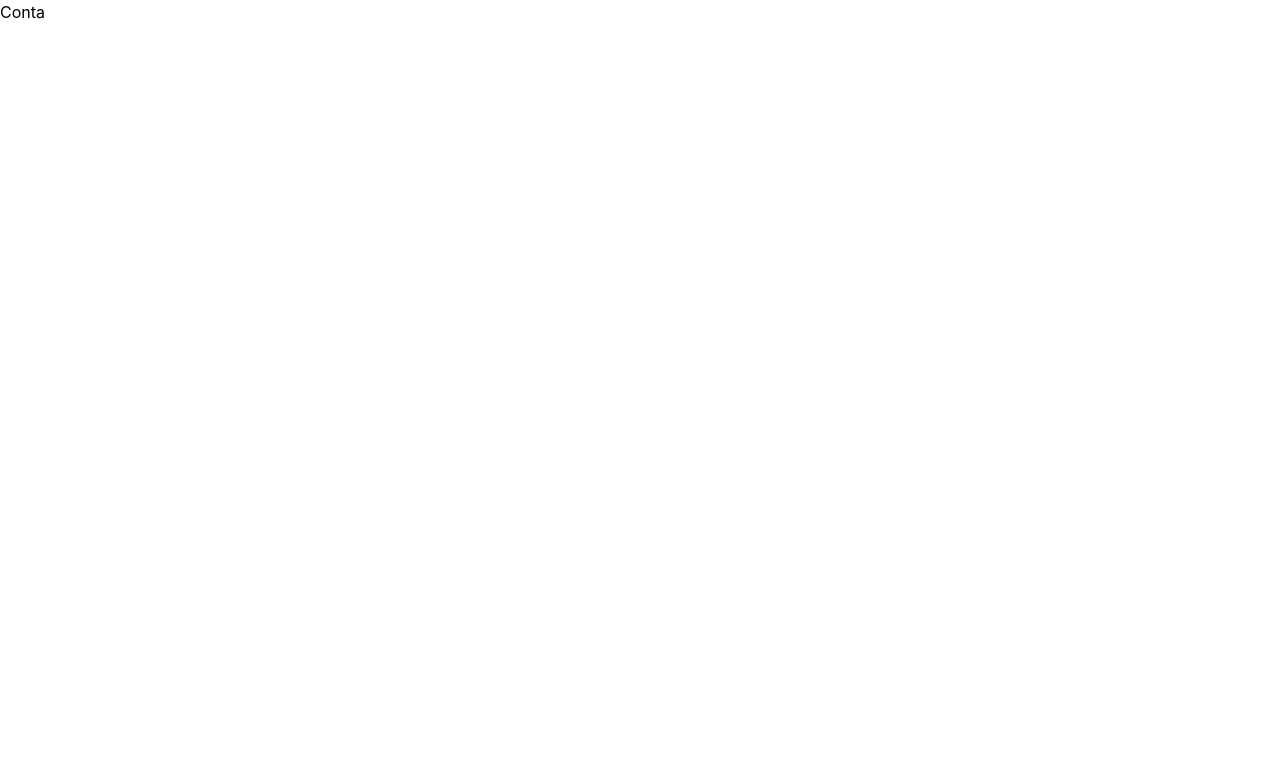
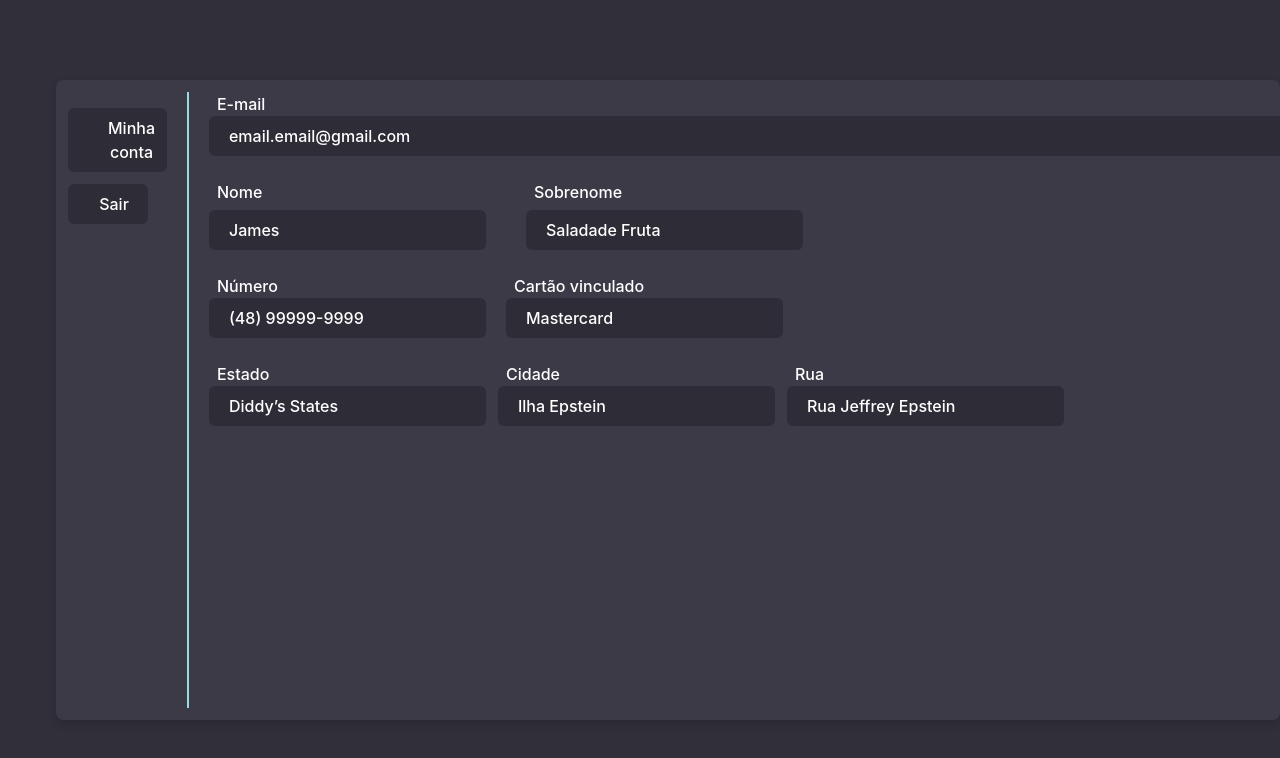
Before and after one commit to lopinims1/ANS-projeto.sa, a React (Vite) app in the folder frontend/: page /conta in a window 1280 px wide. Shown: the top 758 px of the page. Built offline with nearby package versions, Linux system fonts and the light colour scheme; a web font is replaced by a local one.

Commit message:
Atualizações gerais + Início da Conta, 23/02/2026

```diff
--- a/frontend/package.json
+++ b/frontend/package.json
@@ -11,13 +11,13 @@
   },
   "dependencies": {
     "@supabase/supabase-js": "^2.95.3",
-    "@tailwindcss/vite": "^4.2.0",
+    "@tailwindcss/vite": "^4.2.1",
     "from": "^0.1.7",
     "react": "^19.2.0",
     "react-dom": "^19.2.0",
     "react-icons": "^5.5.0",
     "react-router-dom": "^7.13.0",
-    "tailwindcss": "^4.2.0"
+    "tailwindcss": "^4.2.1"
   },
   "devDependencies": {
     "@eslint/js": "^9.39.1",
--- a/frontend/src/screens/Conta.jsx
+++ b/frontend/src/screens/Conta.jsx
@@ -1,7 +1,65 @@
 export default function Conta() {
     return (
-        <div>
-            <h1>Conta</h1>
+        // Página inteira
+        <div className="bg-[#31303A] min-h-screen max-w-screen overflow-x-hidden pt-20 pl-14">
+
+            {/* Conteúdo principal */}
+            <div className="bg-[#3C3A47] text-[#FFFFFF] font-medium rounded-lg drop-shadow-lg flex max-w-372 min-h-160 pl-3 pt-3 pb-3 gap-5">
+                <div className="flex flex-col gap-3 pt-4">
+                    <button className="bg-[#2E2D37] p-2 pr-3 pl-10 rounded-md cursor-pointer">Minha conta</button>
+                    <button className="bg-[#2E2D37] p-2 pl-5 rounded-md cursor-pointer max-w-20">Sair</button>
+                </div>
+
+                <div className="border-1 border-[#96DAE3] w-[1px] min-h-full"> </div> {/* Div vazia */}
+
+                <div className="flex flex-col min-w-318 gap-6"> {/* Info */}
+                    <div className="flex flex-col"> {/* E-mail */}
+                        <p className="pl-2">E-mail</p>
+                        <input type="email" placeholder="email.email@gmail.com" className="bg-[#2E2D37] rounded-md p-2 pl-5 placeholder:text-[#FFFFFF]"/>
+                    </div>
+
+                    <div className="flex gap-10"> {/* Nome, sobrenome */}
+                        <div className="flex flex-col gap-1.5">
+                            <p className="pl-2">Nome</p>
+                            <input type="text" placeholder="James" className="bg-[#2E2D37] rounded-md p-2 pl-5 placeholder:text-[#FFFFFF]"/>
+                        </div>
+
+                        <div className="flex flex-col gap-1.5">
+                            <p className="pl-2">Sobrenome</p>
+                            <input type="text" placeholder="Saladade Fruta" className="bg-[#2E2D37] rounded-md p-2 pl-5 placeholder:text-[#FFFFFF]"/>
+                        </div>
+                    </div>
+
+                    <div className="flex gap-5"> {/* Número, cartão */}
+                        <div className="flex flex-col ">
+                            <p className="pl-2">Número</p>
+                            <input type="number" placeholder="(48) 99999-9999" className="bg-[#2E2D37] rounded-md p-2 pl-5 placeholder:text-[#FFFFFF]"/>
+                        </div>
+
+                        <div>
+                            <p className="pl-2">Cartão vinculado</p>
+                            <input type="text" placeholder="Mastercard" className="bg-[#2E2D37] rounded-md p-2 pl-5 placeholder:text-[#FFFFFF]"/>
+                        </div>
+                    </div>
+
+                    <div className="flex gap-3"> {/* Estado, Cidade, Rua */}
+                        <div className="flex flex-col">
+                            <p className="pl-2">Estado</p>
+                            <input type="text" placeholder="Diddy’s States" className="bg-[#2E2D37] rounded-md p-2 pl-5 placeholder:text-[#FFFFFF]"/>
+                        </div>
+
+                        <div className="flex flex-col">
+                            <p className="pl-2">Cidade</p>
+                            <input type="text" placeholder="Ilha Epstein" className="bg-[#2E2D37] rounded-md p-2 pl-5 placeholder:text-[#FFFFFF]"/>
+                        </div>
+
+                        <div className="flex flex-col">
+                            <p className="pl-2">Rua</p>
+                            <input type="text" placeholder="Rua Jeffrey Epstein" className="bg-[#2E2D37] rounded-md p-2 pl-5 placeholder:text-[#FFFFFF]"/>
+                        </div>
+                    </div>
+                </div>
+            </div>
         </div>
     )
 }
--- a/frontend/src/screens/Home.jsx
+++ b/frontend/src/screens/Home.jsx
@@ -122,15 +122,15 @@ export default function Home() {
                 {/* Container cinza principal */}
                 {/* CORRIGIDO: "min-w-450 max-w-460" → w-full; "max-h-220" fixo removido (cortava conteúdo);
                     "gap-15" não é classe Tailwind válida → gap-6 */}
-                <div className="flex flex-col bg-[#49475B] w-full rounded-xl p-3.5 gap-6 flex-1">
+                <div className="flex flex-col bg-[#49475B] w-full rounded-xl p-3.5 gap-15 flex-1">
 
                     {/* Section top — 3 cards */}
                     {/* CORRIGIDO: "w-445 h-85" fixos removidos → w-full flex-wrap para responsividade */}
-                    <div className="flex flex-wrap gap-5 w-full">
+                    <div className="flex gap-5 w-full">
 
                         {/* Card Bruto */}
                         {/* CORRIGIDO: "w-80" fixo → flex-1 min-w-[200px] para crescer/encolher proporcionalmente */}
-                        <div className="bg-[#31303A] text-[#E5E3FF] flex flex-col gap-10 font-medium rounded-lg shadow-[4px_9px_20px_rgba(0,0,0,0.30)] pt-3 px-2 pb-3 flex-1 min-w-50">
+                        <div className="bg-[#31303A] text-[#E5E3FF] flex flex-col gap-10 font-medium rounded-lg shadow-[4px_9px_20px_rgba(0,0,0,0.30)] pt-3 px-2 pb-3 min-w-65">
                             <div className="flex text-[#31303A] gap-0.5 flex-wrap">
                                 <span className="bg-[#E5E3FF] cursor-pointer p-0.5 rounded-l-sm text-sm">1 Dia</span>
                                 <span className="bg-[#E5E3FF] cursor-pointer p-0.5 text-sm">3 Dias</span>
@@ -172,7 +172,7 @@ export default function Home() {
 
                         {/* Card Líquido */}
                         {/* CORRIGIDO: "w-80" fixo → flex-1 min-w-[200px] */}
-                        <div className="bg-[#31303A] text-[#E5E3FF] flex flex-col gap-10 font-medium rounded-lg shadow-[4px_9px_20px_rgba(0,0,0,0.30)] pt-3 px-2 pb-3 flex-1 min-w-50">
+                        <div className="bg-[#31303A] text-[#E5E3FF] flex flex-col gap-10 font-medium rounded-lg shadow-[4px_9px_20px_rgba(0,0,0,0.30)] pt-3 px-2 pb-3 min-w-65">
                             <div className="flex text-[#31303A] gap-0.5 flex-wrap">
                                 <span className="bg-[#E5E3FF] cursor-pointer p-0.5 rounded-l-sm text-sm">1 Dia</span>
                                 <span className="bg-[#E5E3FF] cursor-pointer p-0.5 text-sm">3 Dias</span>
@@ -207,7 +207,7 @@ export default function Home() {
                         {/* Card Gráfico */}
                         {/* CORRIGIDO: "w-275" fixo → flex-[2] min-w-[260px] para ser proporcionalmente maior;
                             "gap-163" completamente inválido/absurdo → justify-between para empurrar os grupos para as pontas */}
-                        <div className="bg-[#31303A] text-[#31303A] flex flex-col font-medium rounded-lg shadow-[4px_9px_20px_rgba(0,0,0,0.30)] pt-2 pb-3 px-2 flex-2 min-w-65">
+                        <div className="bg-[#31303A] text-[#31303A] flex flex-col font-medium rounded-lg shadow-[4px_9px_20px_rgba(0,0,0,0.30)] pt-2 pb-3 px-2 min-w-229">
                             <div className="flex justify-between items-start flex-wrap gap-2">
                                 <div className="flex gap-0.5">
                                     <span className="bg-[#5E5991] cursor-pointer rounded-l-lg text-[#E5E3FF] px-1.5 py-0.5 text-sm">Visualizações</span>
@@ -230,7 +230,7 @@ export default function Home() {
                     <div className="flex flex-wrap justify-between gap-5 w-full">
 
                         {/* Esquerda: GoogleAds + Plano */}
-                        <div className="flex flex-wrap gap-5 flex-1 min-w-0">
+                        <div className="flex flex-wrap gap-5 min-w-140">
 
                             {/* GoogleAds */}
                             {/* CORRIGIDO: "w-100" fixo → flex-1 min-w-[160px] min-h para ter altura mínima visível */}
@@ -243,7 +243,7 @@ export default function Home() {
                             {/* Plano */}
                             {/* CORRIGIDO: "w-70" fixo → flex-1 min-w-[180px];
                                 "gap-28" fixo que empurrava o botão para fora → justify-between */}
-                            <div className="bg-[#31303A] text-[#FFFFFF] flex flex-col justify-between font-medium flex-1 min-w-45 rounded-xl shadow-[4px_9px_20px_rgba(0,0,0,0.30)] shrink-0 overflow-hidden">
+                            <div className="bg-[#31303A] text-[#FFFFFF] flex flex-col justify-between font-medium flex-1 max-w-55 rounded-xl shadow-[4px_9px_20px_rgba(0,0,0,0.30)] shrink-0 overflow-hidden">
                                 <div className="flex flex-col gap-2">
                                     <div className="bg-[#E5E3FF] text-[#31303A] justify-center text-center p-2 font-semibold">
                                         <span>Plano mensal: 80$</span>
@@ -253,7 +253,7 @@ export default function Home() {
                                         <div className="flex gap-4 items-center">
                                             {/* CORRIGIDO: "max-w-10" → shrink-0 com largura mínima fixa para o badge */}
                                             <div className="bg-[#E5E3FF] p-2 rounded-lg shrink-0 text-[#31303A] text-sm min-w-9 text-center">
-                                                3/4
+                                                a
                                             </div>
                                             <div className="flex flex-col">
                                                 <p>Temas</p>
@@ -294,9 +294,7 @@ export default function Home() {
                                 </button>
                             </div>
                         </div>
-
                     </div>
-
                 </div>
             </div>
         </div>
```
Also changed, not shown: 1 other file (tests, documents, lock files or other folders).
